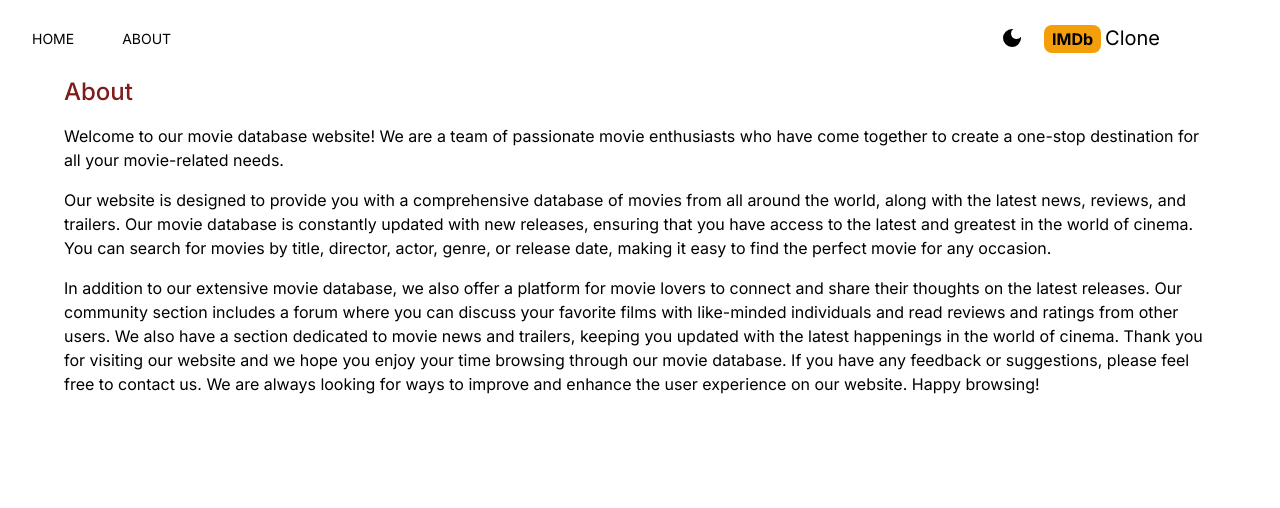
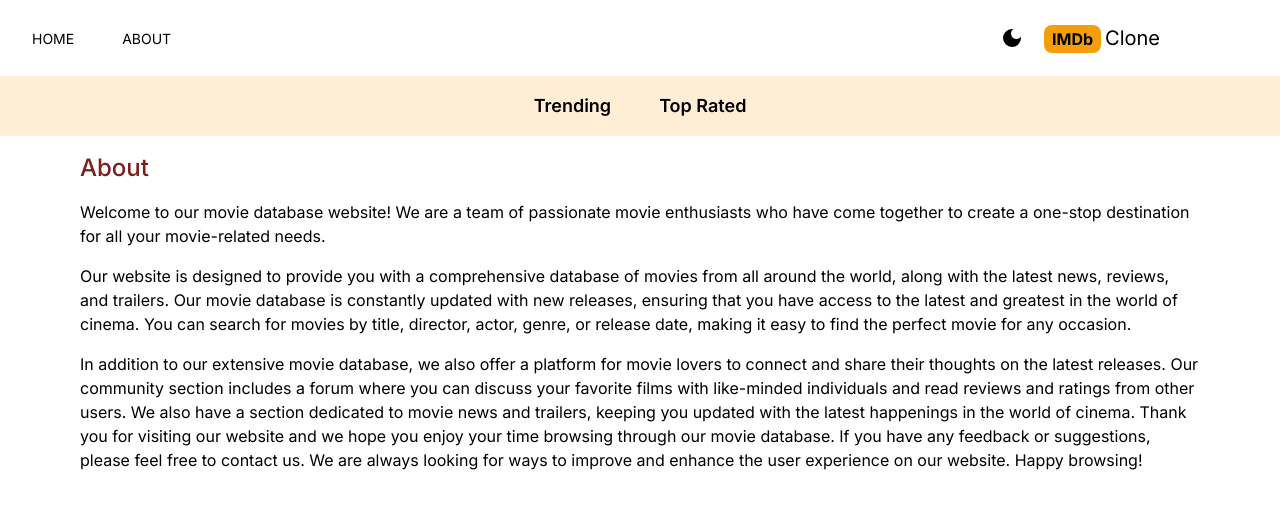
Before and after one commit to loveisthekeysteven/IMDb, a Next.js app: page /about in a window 1280 px wide. Shown: the top 508 px of the page. Built offline with nearby package versions, Linux system fonts and the light colour scheme.

Commit message:
create the navbar component

```diff
--- a/app/about/page.js
+++ b/app/about/page.js
@@ -2,7 +2,7 @@
 
 const About = () => {
   return (
-    <div className="max-w-6xl mx-auto space-y-4">
+    <div className="max-w-6xl mx-auto space-y-4 p-4">
       <h1 className="text-2xl font-medium text-red-900 dark:text-rose-200">
         About
       </h1>
--- a/app/layout.js
+++ b/app/layout.js
@@ -2,6 +2,7 @@
 import "./globals.css";
 import { Inter } from "next/font/google";
 import Providers from "./Providers";
+import Navbar from "@/components/Navbar";
 
 const inter = Inter({ subsets: ["latin"] });
 
@@ -18,6 +19,9 @@
           {/* Header */}
           <Header />
 
+          {/* Navbar */}
+          <Navbar />
+
           {children}
         </Providers>
       </body>
--- /dev/null
+++ b/components/Navbar.js
@@ -0,0 +1,13 @@
+import React from "react";
+import Navbaritem from "./Navbaritem";
+
+const Navbar = () => {
+  return (
+    <div className="flex justify-center  bg-orange-100 dark:bg-amber-400 dark:text-black lg:text-lg p-4">
+      <Navbaritem title="Trending" param="fetchTrending" />
+      <Navbaritem title="Top Rated" param="fetchTopRated" />
+    </div>
+  );
+};
+
+export default Navbar;
--- /dev/null
+++ b/components/Navbaritem.js
@@ -0,0 +1,24 @@
+"use client";
+import Link from "next/link";
+import { useSearchParams } from "next/navigation";
+
+const Navbaritem = ({ title, param }) => {
+  const searchParams = useSearchParams();
+  const genre = searchParams.get("genre");
+  return (
+    <div>
+      <Link
+        className={`m-4 hover:text-red-700 font-semibold p-2 ${
+          genre &&
+          genre === param &&
+          "underline underline-offset-8 decoration-4  decoration-red-700 rounded-lg"
+        } `}
+        href={`/?genre=${param}`}
+      >
+        {title}
+      </Link>
+    </div>
+  );
+};
+
+export default Navbaritem;
```
